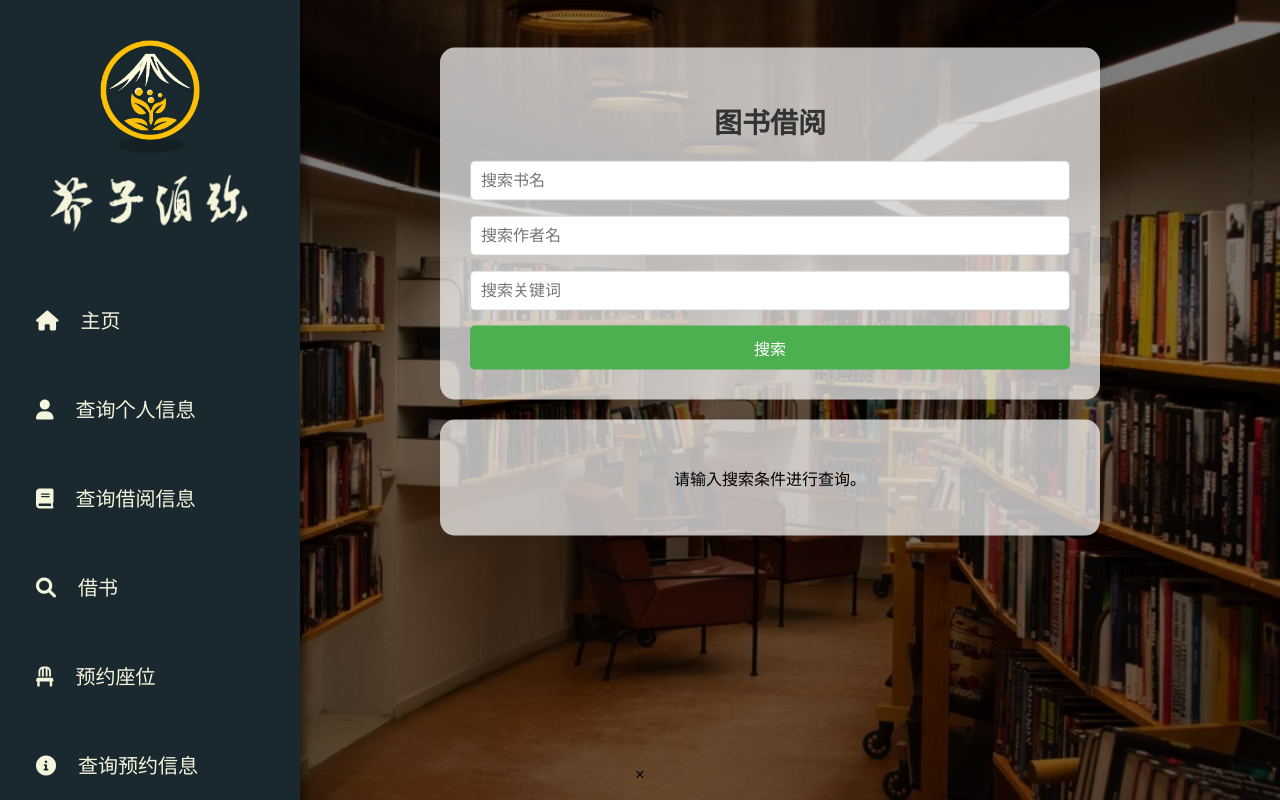
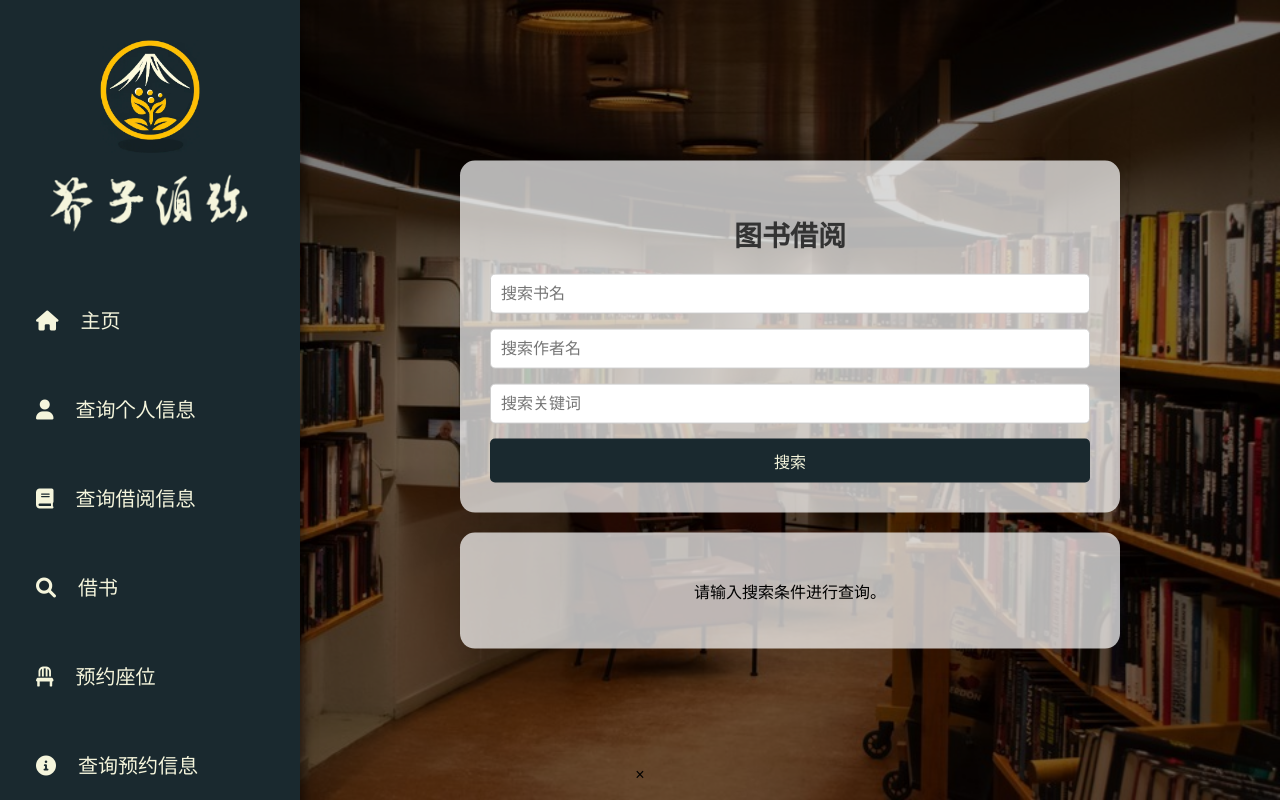
Before and after one commit to 00nauy/DBMS, a Flask app: page /search in a window 1280 px wide. Run offline with Flask 3, Linux system fonts and the light colour scheme; the visitor is signed in with stand-in values (Sample User, id 1); data that the repository does not hold is empty.

Commit message:
修改了search等界面的布局

```diff
--- a/static/css/general.css
+++ b/static/css/general.css
@@ -1,8 +1,14 @@
 .body-content {
-    margin-left: 260px; /* Same as the width of the sidebar */
-    padding: 1px 16px;
-    height: 1000px; /* Sample height */
+    display: flex;
+    flex-direction: column;
+    justify-content: center; /* 水平居中 */
+    align-items: center; /* 垂直居中 */
+    box-sizing: border-box; /* 确保padding包含在宽度计算内 */
+    width: calc(100% - 300px); /* 减去左边的300px */
+    padding-left: 300px;
+    height: 1000px; /* 样例高度 */
 }
+
 
 .sidebar {
     height: 100%;
--- a/static/css/search.css
+++ b/static/css/search.css
@@ -62,14 +62,14 @@ body {
     padding: 10px;
     border-radius: 5px;
     border: none;
-    background-color: #4CAF50;
-    color: white;
+    background-color: #1A292F;
+    color: #F5F5DC;
     font-size: 16px;
     cursor: pointer;
 }
 
 .search-container input[type="submit"]:hover {
-    background-color: #45a049;
+    background-color: #34515E;
 }
 
 .book-info {
@@ -100,23 +100,23 @@ body {
 }
 
 .book-info th, .book-info td {
-    border: 1px solid #ddd;
+    border: 1px solid #F5F5DC;
     padding: 8px;
     text-align: left;
 }
 
 .book-info th {
-    background-color: #f2f2f2;
+    background-color: #F5F5DC;
     color: black;
 }
 
 .book-info tr:hover {
-    background-color: #f1f1f1;
+    background-color: #E0E0D1;
 }
 
 .book-info .button {
-    background-color: #4CAF50;
-    color: white;
+    background-color: #1A292F;
+    color: #F5F5DC;
     padding: 5px 10px;
     border: none;
     border-radius: 5px;
@@ -124,7 +124,11 @@ body {
 }
 
 .book-info .button.disabled {
-    background-color: #ccc;
+    background-color:  #839192;
+    color: #F5F5DC;
+    padding: 5px 10px;
+    border: none;
+    border-radius: 5px;
     cursor: not-allowed;
 }
 
```
Also changed, not shown: static/css/personal_info.css (+6 -8 lines).
